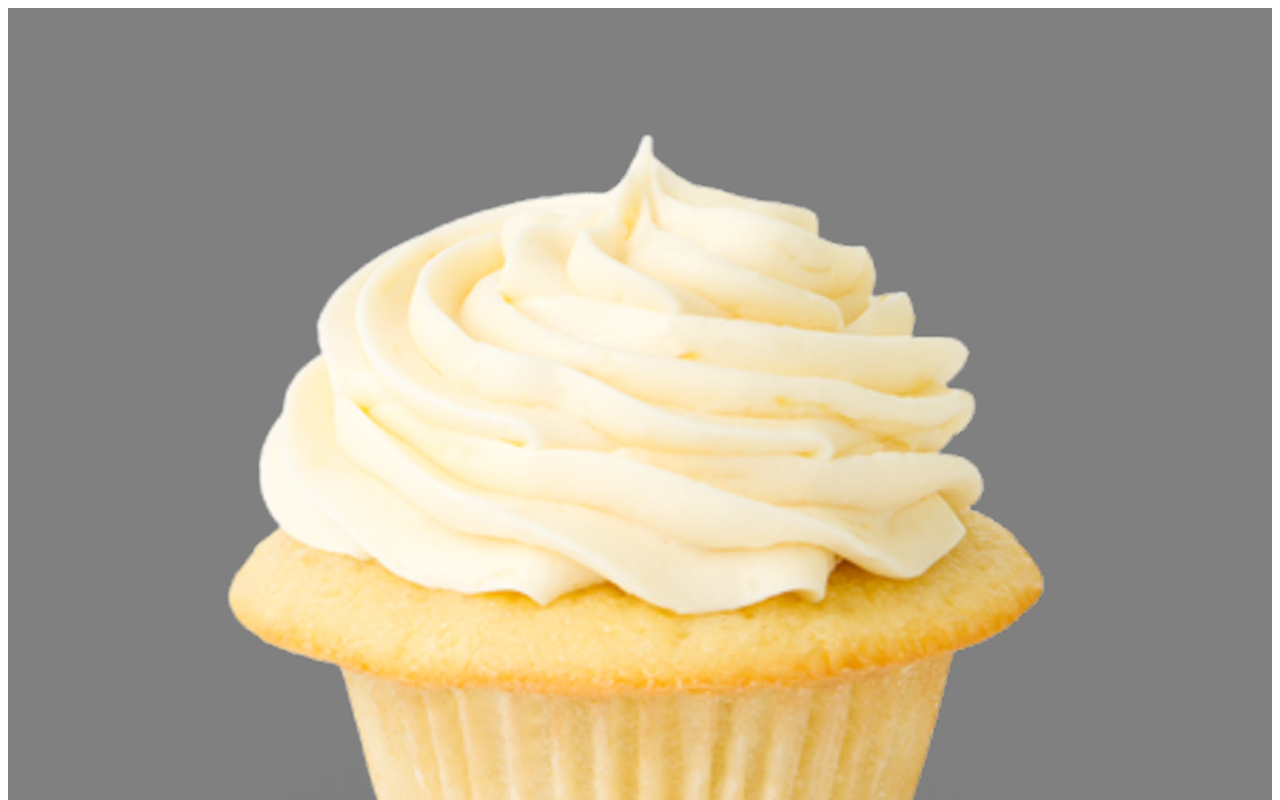
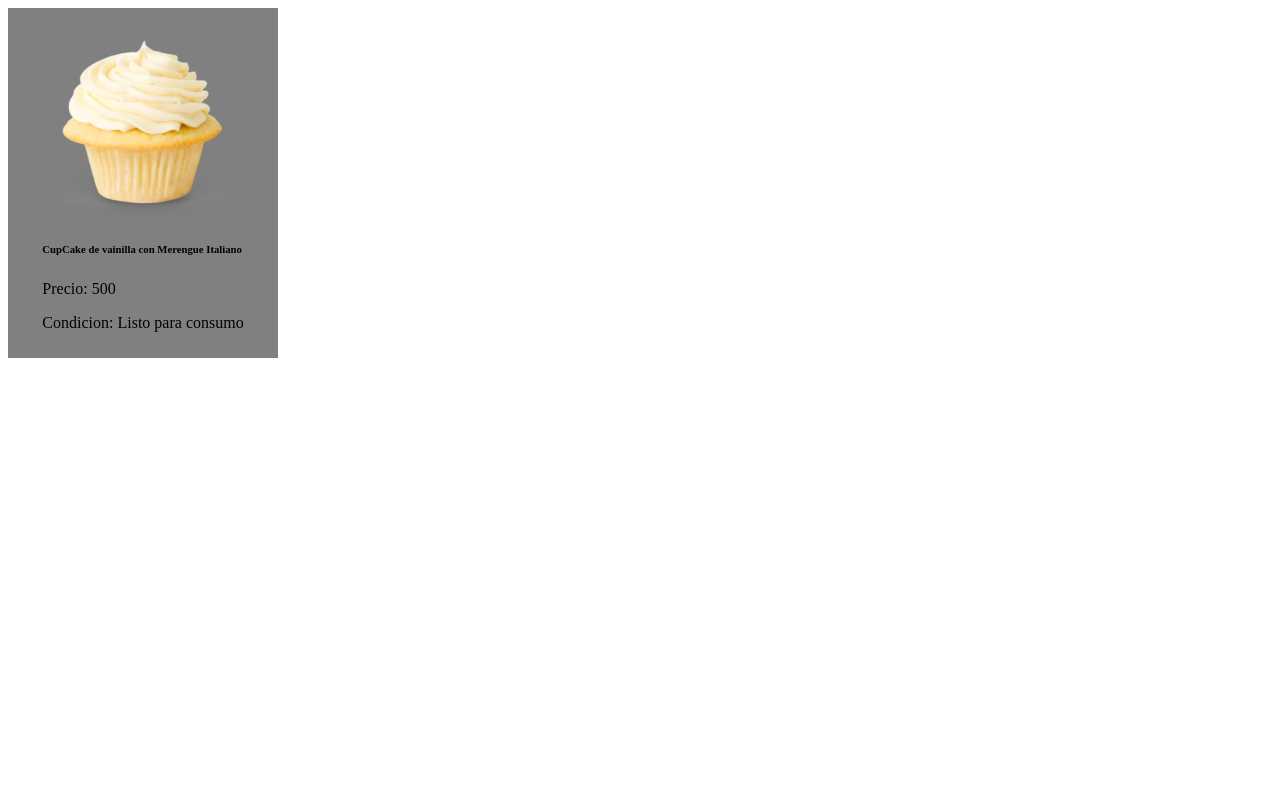
Before and after one commit to aljomar83/UTN-AP-TRAMO2-CLASE-3-PAGINA-PRODUCTO, a React (Vite) app: page / in a window 1280 px wide. Shown: the top 800 px of the page. Built offline with nearby package versions, Linux system fonts and the light colour scheme.

Commit message:
arreglo de tamaños del card

```diff
--- a/src/Components/Card/Card.css
+++ b/src/Components/Card/Card.css
@@ -1,5 +1,5 @@
 .container-card{
-    max width: 250px;
+    max-width: 250px;
     background-color: gray;
     border-radius: 5 px;
     padding: 10px;
@@ -10,6 +10,10 @@
     align-items: center;
 }
 
+.img{
+    max-width: 200px;
+    max-height: 200px;
+}
 .container-card img {
     vertical-align: top;
     margin: 20 px 0;
--- a/src/Components/Card/Card.jsx
+++ b/src/Components/Card/Card.jsx
@@ -4,7 +4,7 @@ const Card = ({producto}) =>{
     console.log(producto.tittle)
     return(
         <div className="container-card">
-            <img src={producto.thumbnail} alt= ""/>
+            <img className="img" src={producto.thumbnail} alt= ""/>
             <div className="product-details">
                 <h6>{producto.tittle}</h6>
                 <p><span>Precio: {producto.price}</span></p>
```
